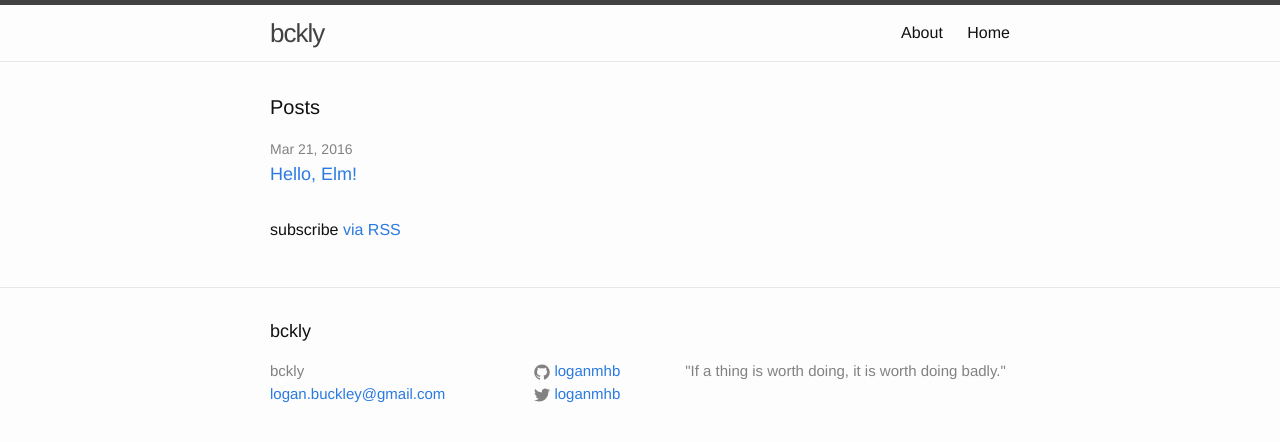
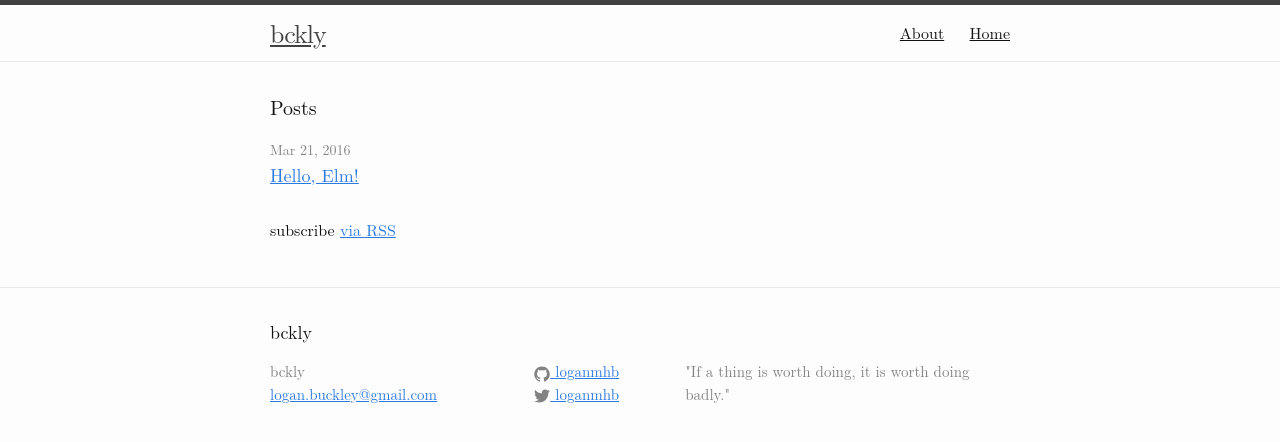
Before and after one commit to loganmhb/bckly.com, a Jekyll site: the page built from index.html, in a window 1280 px wide. Shown: the top 442 px of the page. Built offline with Jekyll 4.4.1, drawn with Linux system fonts in a browser that asks for light colours.

Commit message:
Improve font & underline links

```diff
--- a/_sass/_base.scss
+++ b/_sass/_base.scss
@@ -90,8 +90,6 @@ h1, h2, h3, h4, h5, h6 {
  */
 a {
     color: $brand-color;
-    text-decoration: none;
-
     &:visited {
         color: darken($brand-color, 15%);
     }
--- a/css/main.scss
+++ b/css/main.scss
@@ -6,7 +6,7 @@
 
 
 // Our variables
-$base-font-family: Helvetica, Arial, sans-serif;
+$base-font-family: 'Latin Modern Roman', Georgia, 'Times New Roman', Times, serif;
 $base-font-size:   16px;
 $small-font-size:  $base-font-size * 0.875;
 $base-line-height: 1.5;
```
